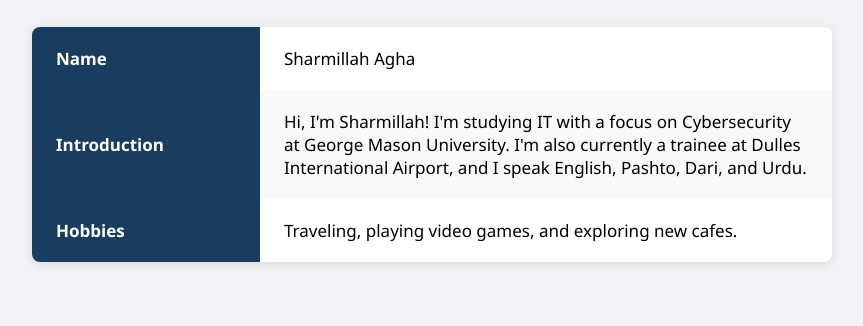
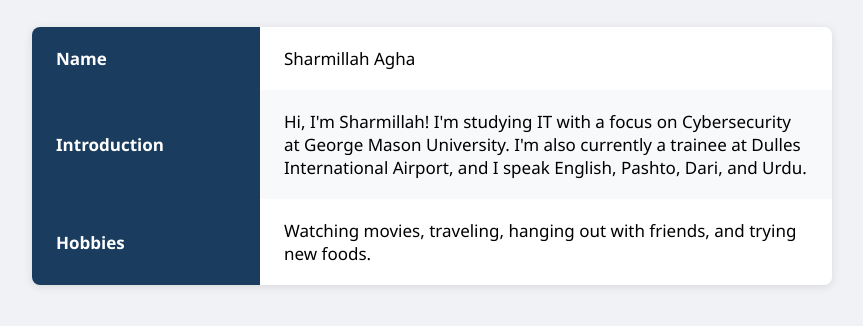
Before and after one commit to sharmillahagha19-ui/sharmillahagha19-ui.github.io, a plain HTML site: page index.html in a window 1280 px wide. Shown: the part 190-516 px from the top of the page, without its empty margins (208-1071 px from the left). Drawn offline with Linux system fonts and the light colour scheme.

Commit message:
Update index.html

```diff
--- a/index.html
+++ b/index.html
@@ -63,7 +63,7 @@
       </tr>
       <tr>
         <th>Hobbies</th>
-        <td>Traveling, playing video games, and exploring new cafes.</td>
+        <td>Watching movies, traveling, hanging out with friends, and trying new foods.</td>
       </tr>
     </table>
   </div>
```
